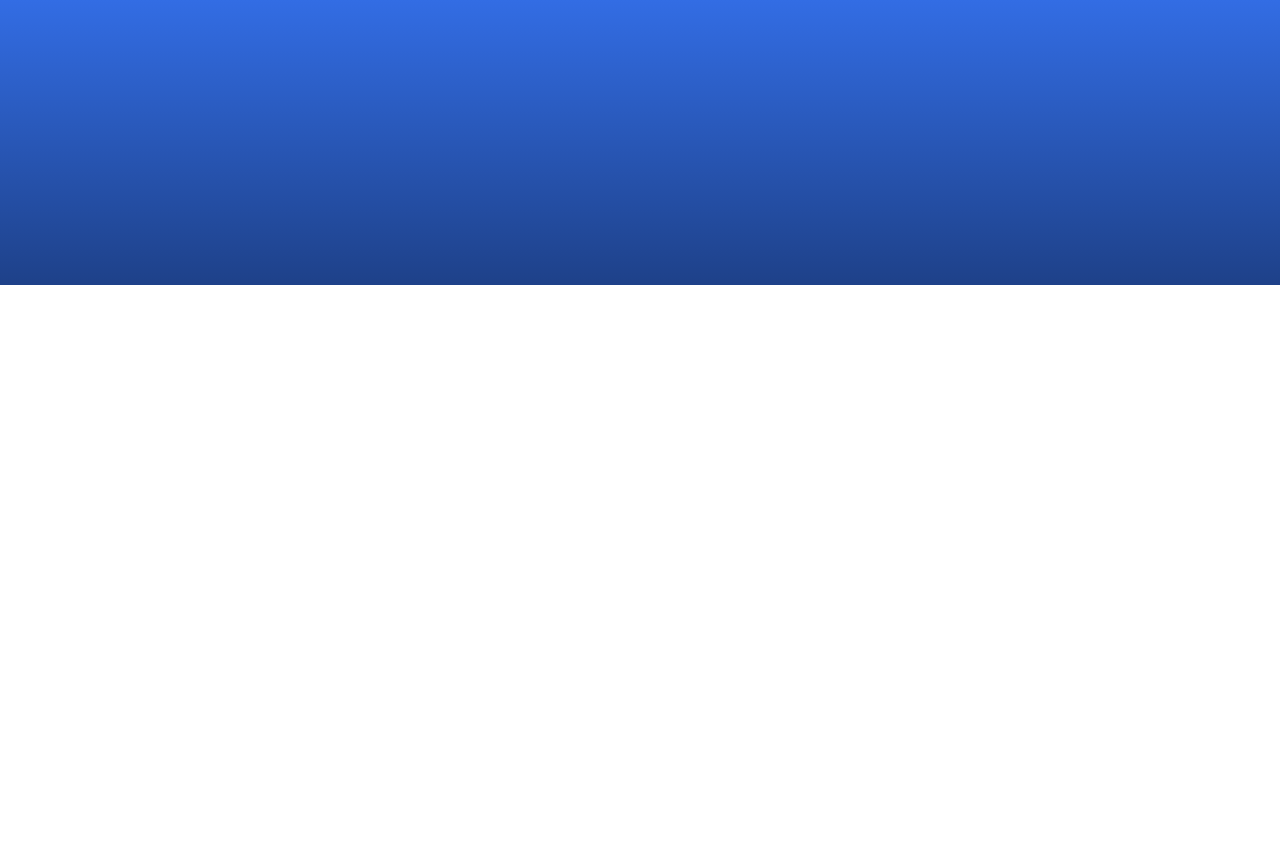
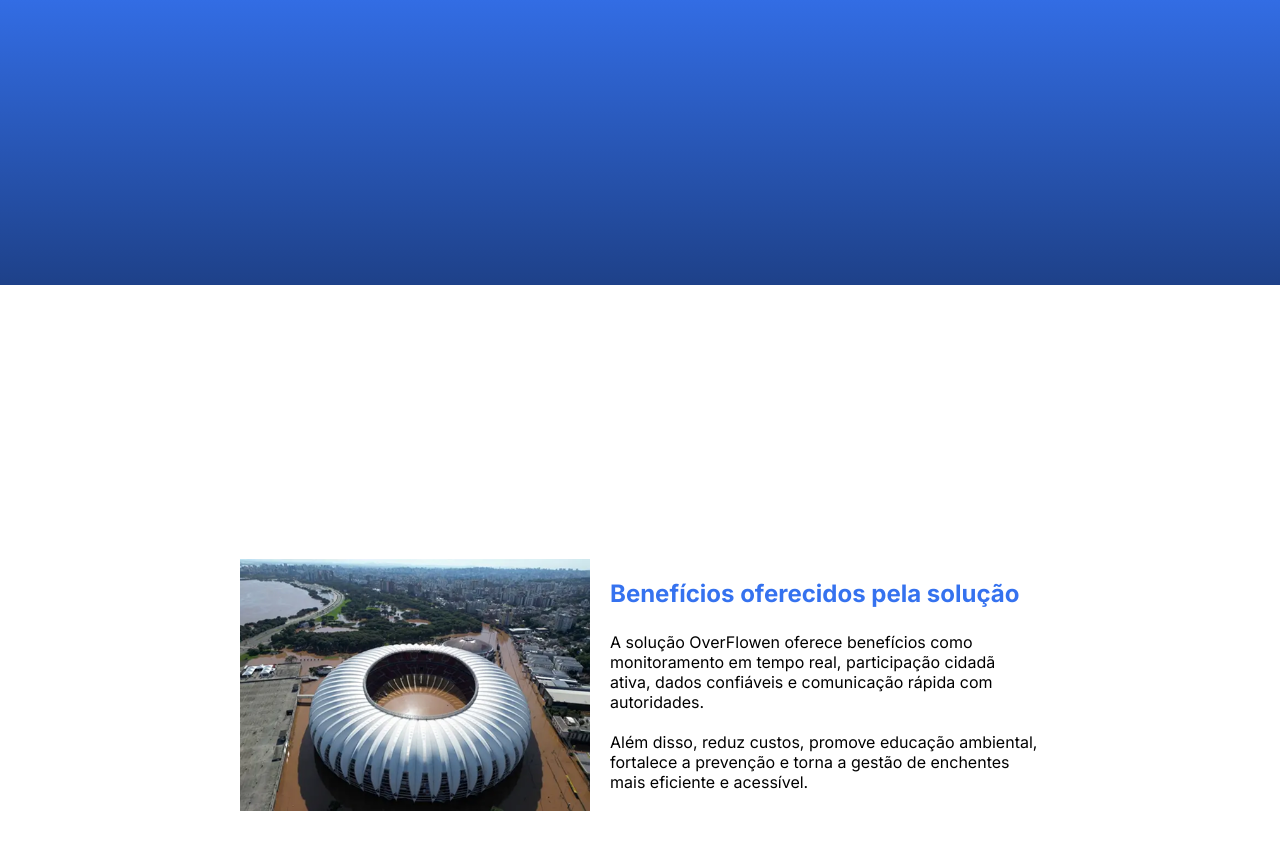
Before and after one commit to Global-Solution-Projects/landing-page-gs, a plain HTML site: page index.html in a window 1280 px wide. Shown: the part 2915-3764 px from the top of the page. Before the commit the page ends 3200 px from the top, so only its background shows below. Drawn offline with Linux system fonts and the light colour scheme.

Commit message:
adicionando secao de beneficios

```diff
--- a/index.html
+++ b/index.html
@@ -14,9 +14,9 @@
           <li><a href="#secao-problema">Problema</a></li>
           <li><a href="#secao-tecnologias">Tecnologias</a></li>
           <li><a href="#secao-objetivos">Objetivos</a></li>
-          <li><a href="">Público</a></li>
-          <li><a href="">Benefícios</a></li>
-          <li><a href="">Impacto</a></li>
+          <li><a href="#secao-publico">Público</a></li>
+          <li><a href="#secao-beneficios">Benefícios</a></li>
+          <li><a href="#secao-impacto">Impacto</a></li>
         </ul>
       </nav>
     </header>
@@ -106,6 +106,26 @@
           <img src="./src/assets/enchente2.png" alt="Imagem de enchente" />
         </article>
       </section>
+
+      <section id="secao-beneficios">
+        <article>
+          <img src="./src/assets/estadio.png" alt="Enchente em um esádio" />
+          <div>
+            <h2 class="titulo-secao titulo-azul">
+              Benefícios oferecidos pela solução
+            </h2>
+            <p>
+              A solução OverFlowen oferece benefícios como monitoramento em
+              tempo real, participação cidadã ativa, dados confiáveis e
+              comunicação rápida com autoridades.
+              <br /><br />
+              Além disso, reduz custos, promove educação ambiental, fortalece a
+              prevenção e torna a gestão de enchentes mais eficiente e
+              acessível.
+            </p>
+          </div>
+        </article>
+      </section>
     </main>
   </body>
 </html>
--- a/src/css/estilo.css
+++ b/src/css/estilo.css
@@ -99,3 +99,7 @@ article {
 #secao-publico img {
   width: 400px;
 }
+
+#secao-beneficios img {
+  width: 350px;
+}
```
